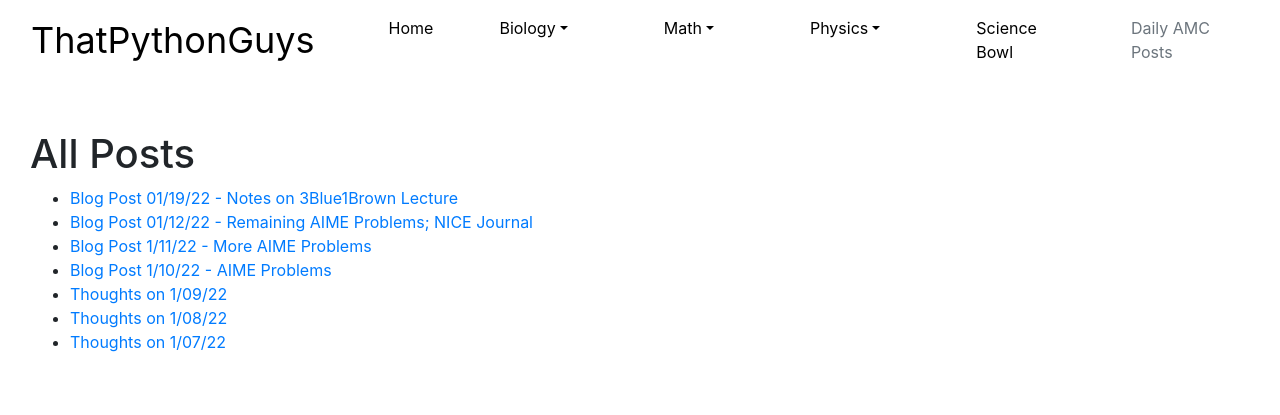
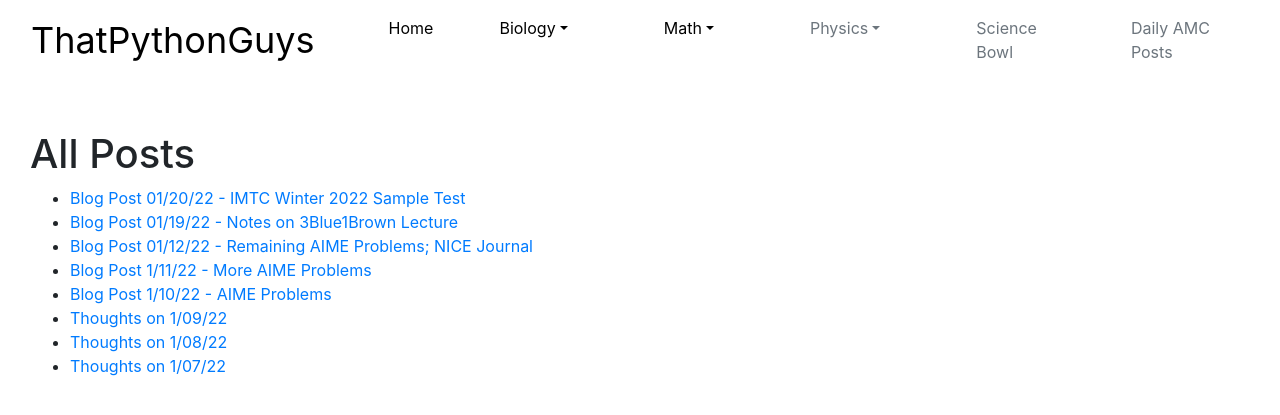
Before and after one commit to thatpythonguys/oldthatpythonguyswebsite, a Jekyll site: the page built from pages/postlist.html, in a window 1280 px wide. Shown: the top 415 px of the page. Built offline with Jekyll 4.4.1, drawn with Linux system fonts in a browser that asks for light colours; nearby versions of some CDN libraries.

Commit message:
quick fix and small updates
paying attention to notation is VERY important!

Also: disabled some nav bar stuff because there was nothing in them.

Some preliminary work on tag search.

```diff
--- a/_layouts/default.html
+++ b/_layouts/default.html
@@ -40,12 +40,12 @@
           <a class="dropdown-item" href="/math/mathtalentsearch">Math Talent Search</a>
 
       <li class="nav-item dropdown left-navbar last-nav-item">
-        <a class="nav-link dropdown-toggle" data-toggle="dropdown" href="#" role="button" aria-haspopup="true" aria-expanded="false">Physics</a>
+        <a class="nav-link dropdown-toggle disabled" data-toggle="dropdown" href="#" role="button" aria-haspopup="true" aria-expanded="false">Physics</a>
         <div class="dropdown-menu">
           <a class="dropdown-item" href="/phyiscs/fequalsma">F=MA</a>
           <a class="dropdown-item disabled" href="#">More soon!</a>
       <li>
-        <a class="nav-link left-navbar" href="/sciencebowl">Science Bowl</a>
+        <a class="nav-link left-navbar disabled" href="/sciencebowl">Science Bowl</a>
       </li>
 
       <li>
--- a/_layouts/justnav.html
+++ b/_layouts/justnav.html
@@ -5,7 +5,7 @@
   <meta charset="utf-8">
   <meta name="viewport" content="width=device-width, initial-scale=1">
   <link rel="stylesheet" href="https://stackpath.bootstrapcdn.com/bootstrap/4.5.0/css/bootstrap.min.css" integrity="sha384-9aIt2nRpC12Uk9gS9baDl411NQApFmC26EwAOH8WgZl5MYYxFfc+NcPb1dKGj7Sk" crossorigin="anonymous">
-  <link rel="stylesheet" href="assets/css/styles.css">
+  <link rel="stylesheet" href="{{ site.baseurl }}/assets/css/styles.css">
   <link rel="stylesheet" href="https://use.fontawesome.com/releases/v5.7.0/css/all.css" integrity="sha384-lZN37f5QGtY3VHgisS14W3ExzMWZxybE1SJSEsQp9S+oqd12jhcu+A56Ebc1zFSJ" crossorigin="anonymous">
   <script src="https://ajax.googleapis.com/ajax/libs/jquery/3.5.1/jquery.min.js"></script>
   <script src="https://maxcdn.bootstrapcdn.com/bootstrap/4.5.0/js/bootstrap.min.js"></script>
@@ -41,12 +41,12 @@
           <a class="dropdown-item" href="/math/mathtalentsearch">Math Talent Search</a>
 
       <li class="nav-item dropdown left-navbar last-nav-item">
-        <a class="nav-link dropdown-toggle" data-toggle="dropdown" href="#" role="button" aria-haspopup="true" aria-expanded="false">Physics</a>
+        <a class="nav-link dropdown-toggle disabled" data-toggle="dropdown" href="#" role="button" aria-haspopup="true" aria-expanded="false">Physics</a>
         <div class="dropdown-menu">
           <a class="dropdown-item" href="/phyiscs/fequalsma">F=MA</a>
           <a class="dropdown-item disabled" href="#">More soon!</a>
       <li>
-        <a class="nav-link left-navbar" href="/sciencebowl">Science Bowl</a>
+        <a class="nav-link left-navbar disabled" href="/sciencebowl">Science Bowl</a>
       </li>
 
       <li>
--- a/_posts/2022-01-20.markdown
+++ b/_posts/2022-01-22-title.markdown
@@ -9,7 +9,7 @@
 IMTC Problems! Super fun competiton, and while this was just the sample contest, the problems were very high quality.
 I focused mostly on the geo problems as that is what I've been pracitcing recently. I'm struggling at the algebre and combinatorics ones right now.
 
-  <iframe src="/assets\img\2022_01_20_Math_Diary.pdf" width="100%" height="800px">
+  <iframe src="\assets\img\Math_Diary_01_20_22.pdf" width="100%" height="800px">
   </iframe>
 
 <p>
```
Also changed, not shown: _layouts/uniquepost.html (added, +23 -0 lines), 14 other files.
